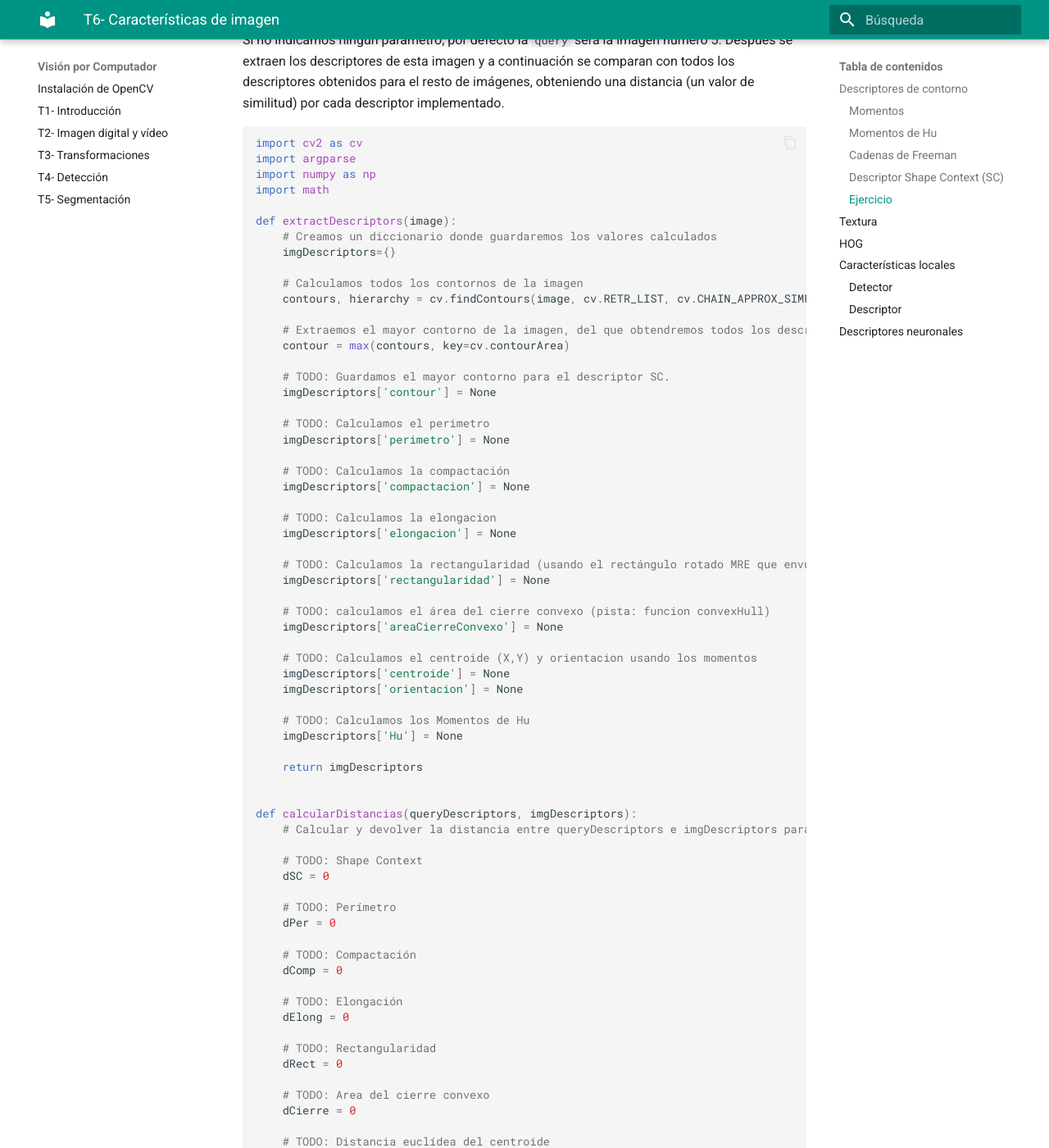
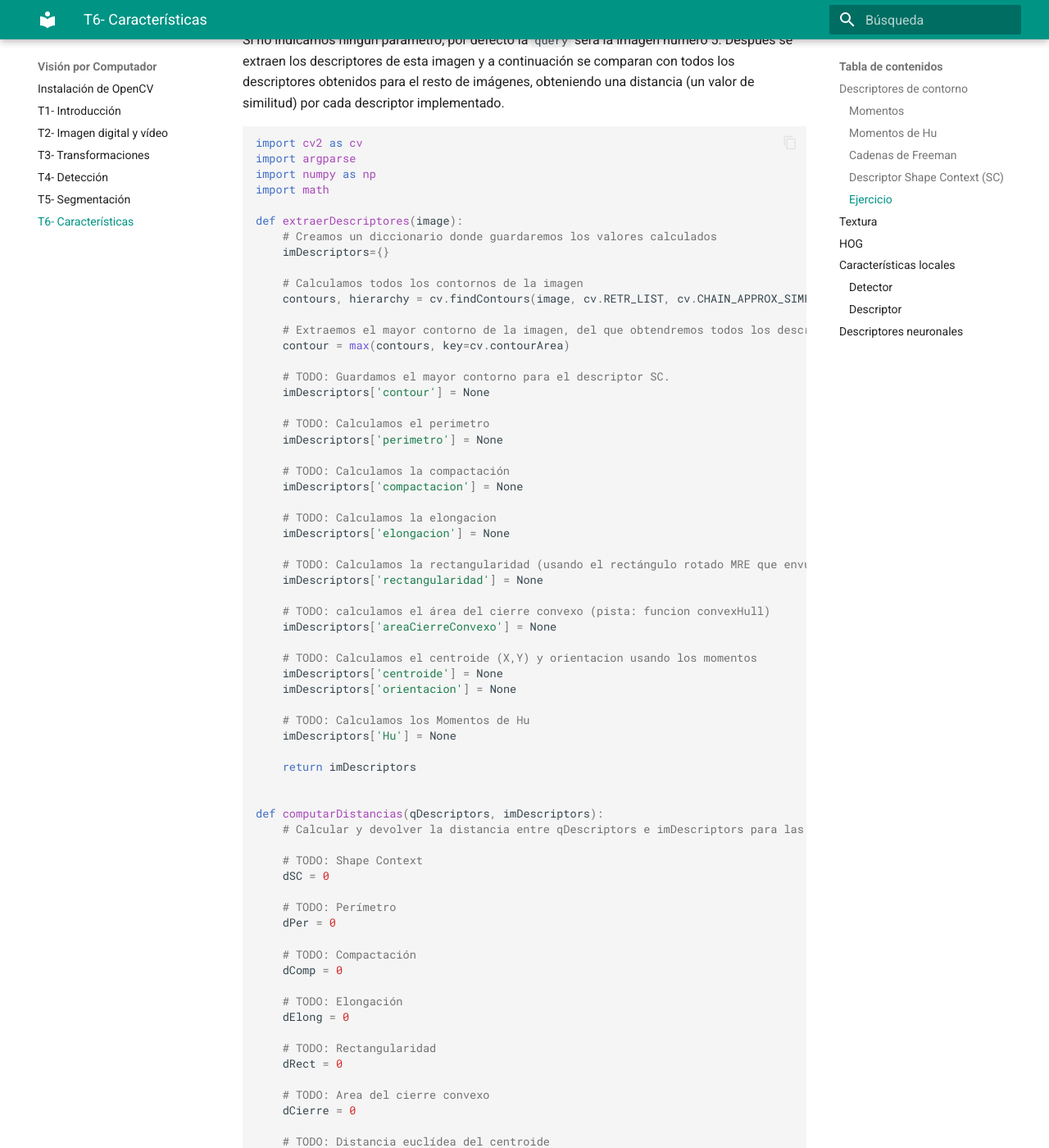
Before and after one commit to pertusa/VisionPorComputador, an MkDocs documentation site: the page built from docs/caracteristicas.md, in a window 1280 px wide and 1400 px high, scrolled down 1833 px. Shown: the whole window at 82% size. Built offline with MkDocs 1.6.1 and Material for MkDocs 9.7.7, drawn with Linux system fonts in a browser that asks for light colours; some of the changed text lies outside the part shown.

Commit message:
Updating T6

```diff
--- a/docs/caracteristicas.md
+++ b/docs/caracteristicas.md
@@ -67,13 +67,11 @@ En el `main` se recibe el número de una imagen (hay 20 en la carpeta) para usar
 
 <!--
 WM:
-imgDescriptors={} (antes con espacios)
-descriptor SC. (antes sin punto)
-cv.imread(queryName,cv.IMREAD_GRAYSCALE) (quitado espacio en param)
-caracteristicas.
-compactación (con acento)
-Área -> Area (quitado acento)
------------ (añadido un guión adicional)
+extractDescriptors -> extraerDescriptores
+calcularDistancias -> computarDistancias
+imgDescriptors -> imDescriptors
+queryDescriptors -> qDescriptors
+indexQuery -> idxQuery
 -->
 
 
@@ -83,9 +81,9 @@ import argparse
 import numpy as np
 import math
 
-def extractDescriptors(image):
+def extraerDescriptores(image):
     # Creamos un diccionario donde guardaremos los valores calculados
-    imgDescriptors={}
+    imDescriptors={}
 
     # Calculamos todos los contornos de la imagen
     contours, hierarchy = cv.findContours(image, cv.RETR_LIST, cv.CHAIN_APPROX_SIMPLE)
@@ -94,35 +92,35 @@ def extractDescriptors(image):
     contour = max(contours, key=cv.contourArea)
 
     # TODO: Guardamos el mayor contorno para el descriptor SC.
-    imgDescriptors['contour'] = None
+    imDescriptors['contour'] = None
 
     # TODO: Calculamos el perimetro
-    imgDescriptors['perimetro'] = None
+    imDescriptors['perimetro'] = None
 
     # TODO: Calculamos la compactación
-    imgDescriptors['compactacion'] = None
+    imDescriptors['compactacion'] = None
 
     # TODO: Calculamos la elongacion
-    imgDescriptors['elongacion'] = None
+    imDescriptors['elongacion'] = None
 
     # TODO: Calculamos la rectangularidad (usando el rectángulo rotado MRE que envuelve el contorno con un área mínima)
-    imgDescriptors['rectangularidad'] = None
+    imDescriptors['rectangularidad'] = None
 
     # TODO: calculamos el área del cierre convexo (pista: funcion convexHull)
-    imgDescriptors['areaCierreConvexo'] = None
+    imDescriptors['areaCierreConvexo'] = None
 
     # TODO: Calculamos el centroide (X,Y) y orientacion usando los momentos
-    imgDescriptors['centroide'] = None
-    imgDescriptors['orientacion'] = None
+    imDescriptors['centroide'] = None
+    imDescriptors['orientacion'] = None
 
     # TODO: Calculamos los Momentos de Hu
-    imgDescriptors['Hu'] = None
+    imDescriptors['Hu'] = None
 
-    return imgDescriptors
+    return imDescriptors
 
 
-def calcularDistancias(queryDescriptors, imgDescriptors):
-    # Calcular y devolver la distancia entre queryDescriptors e imgDescriptors para las siguientes características:
+def computarDistancias(qDescriptors, imDescriptors):
+    # Calcular y devolver la distancia entre qDescriptors e imDescriptors para las siguientes características:
 
     # TODO: Shape Context
     dSC = 0
@@ -176,13 +174,13 @@ def main(args):
         print('Error al cargar la imagen')
         quit()
 
-    queryDescriptors = extractDescriptors(query)
+    qDescriptors = extraerDescriptores(query)
 
     # Para las otras imágenes, calculamos sus descriptores y los comparamos con los de la query
     for i in range(0,20):
         imageIndex = i+1
         # Ignoramos esta imagen si es la misma que la de referencia
-        if (imageIndex != indexQuery):
+        if (imageIndex != idxQuery):
             # Leemos la imagen
             imageName = path + str(imageIndex) + '.png'
             image = cv.imread(imageName, cv.IMREAD_GRAYSCALE)
@@ -190,8 +188,8 @@ def main(args):
             # Extraemos sus características y las comparamos con las de la query
             print('-----------')
             print('Imagen', imageIndex, ':')
-            imgDescriptors = extractDescriptors(image)
-            calcularDistancias(queryDescriptors, imgDescriptors)
+            imDescriptors = extraerDescriptores(image)
+            computarDistancias(qDescriptors, imDescriptors)
 
     return 0
 
--- a/mkdocs.yml
+++ b/mkdocs.yml
@@ -8,7 +8,7 @@ nav:
 - T3- Transformaciones : 'transformaciones.md'
 - T4- Detección : 'deteccion.md'
 - T5- Segmentación : 'segmentacion.md'
-#- T6- Características : 'caracteristicas.md'
+- T6- Características : 'caracteristicas.md'
 #- T7- Reconocimiento : 'reconocimiento.md'
 
 theme:
```
Also changed, not shown: other parts of docs/caracteristicas.md (+2 -2 lines).
